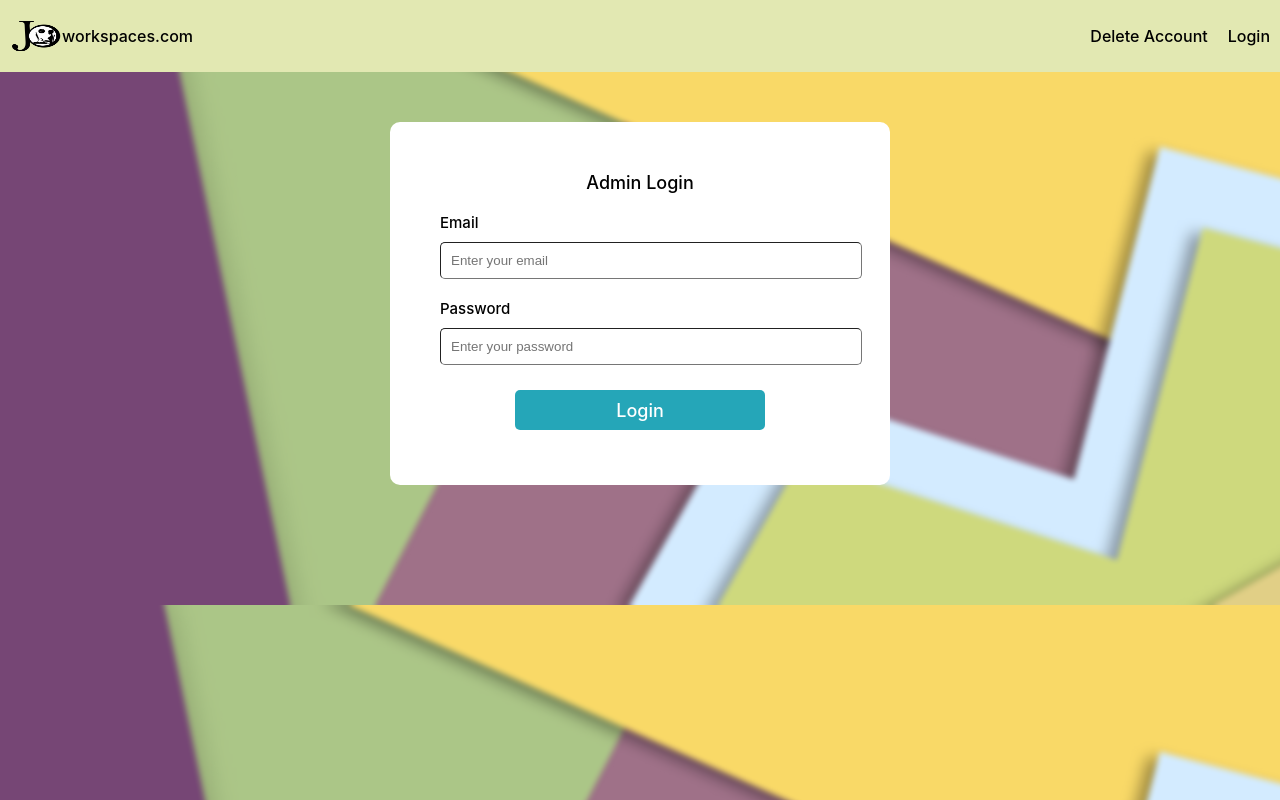
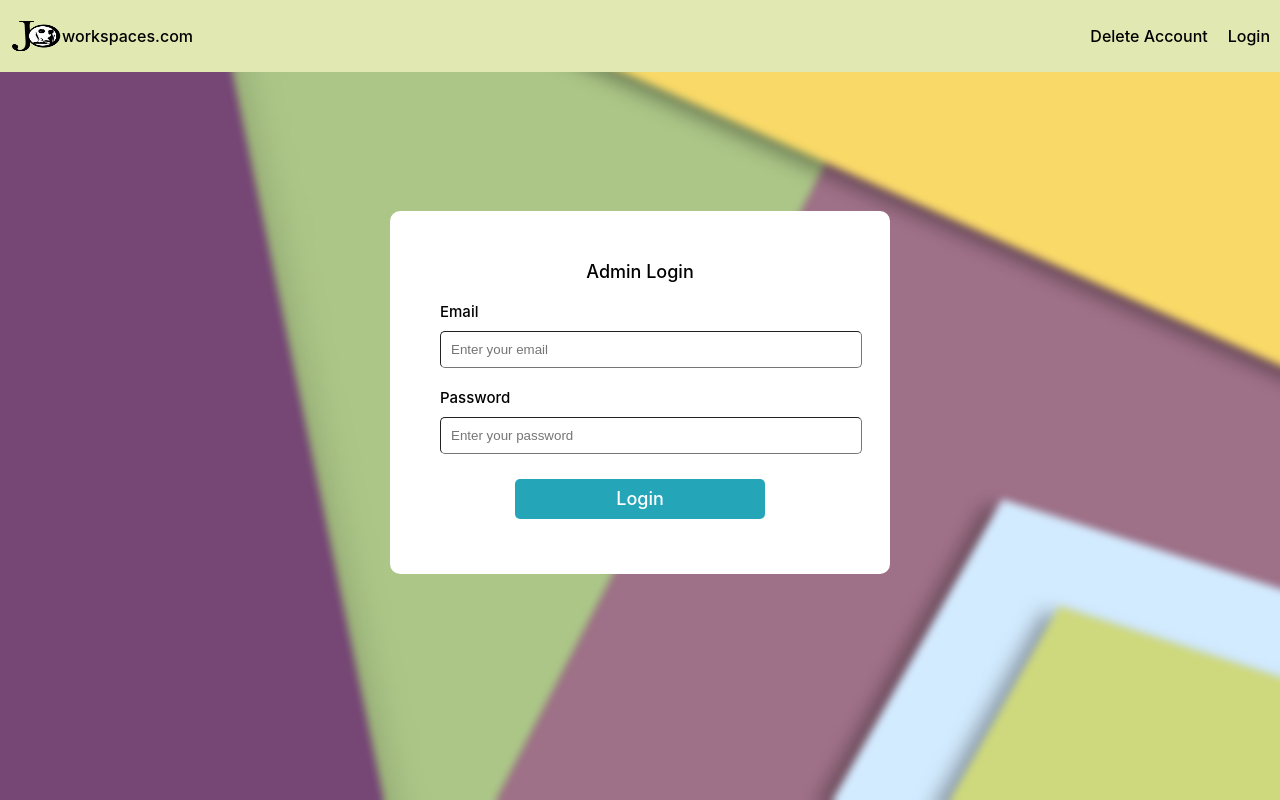
Before and after one commit to operation-tss/joworkspacesadmin, a React (Create React App) app: page /login in a window 1280 px wide. Built offline with nearby package versions, Linux system fonts and the light colour scheme.

Commit message:
fixed bg image

```diff
--- a/src/App.css
+++ b/src/App.css
@@ -2,10 +2,14 @@
   text-align: center;
 }
 
+html {
+  min-height: 100%;
+}
+
 body {
   background-image: url('./assets/BgImage.png'); /* Replace with your image path */
-  background-size: auto; /* Adjust as needed */
-  background-repeat: repeat-y; /* Adjust as needed */
+  background-size: cover; /* Adjust as needed */
+  background-repeat: no-repeat; /* Adjust as needed */
 }
 
 .App-logo {
--- a/src/pages/Auth/Login/Login.js
+++ b/src/pages/Auth/Login/Login.js
@@ -35,9 +35,11 @@ export const Login = () => {
     <Header />
     <div
       style={{
-        height: "100%",
+        height: "80vh",
         display: "flex",
         justifyContent: "center",
+        alignItems: 'center',
+
       }}
     >
       <div
@@ -47,7 +49,7 @@ export const Login = () => {
           display: "flex",
           flexDirection: "column",
           width: 500,
-          marginTop: 50,
+          // marginTop: 50,
           borderRadius: 10,
           paddingTop: 50,
           paddingBottom: 50,
```
